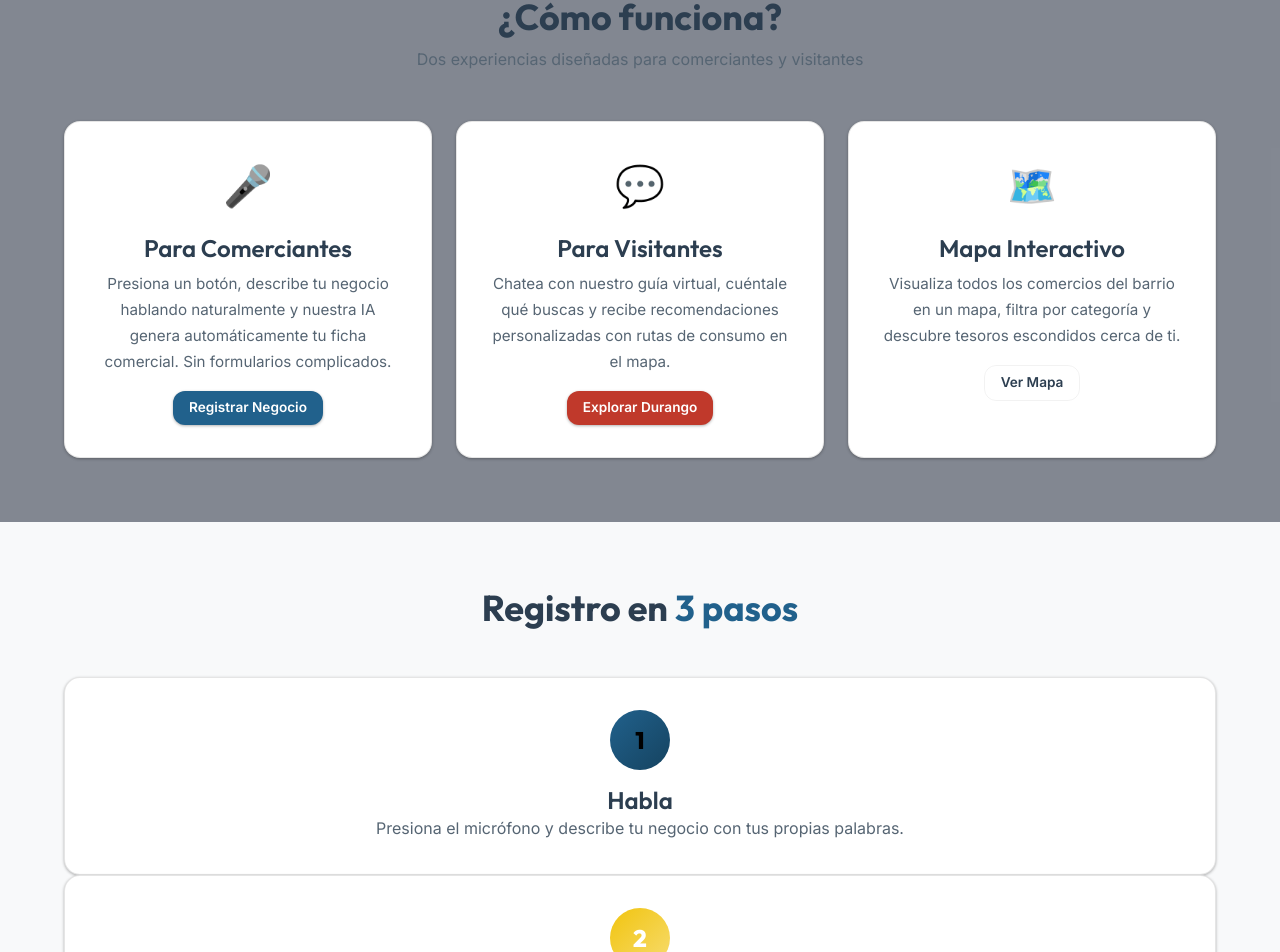
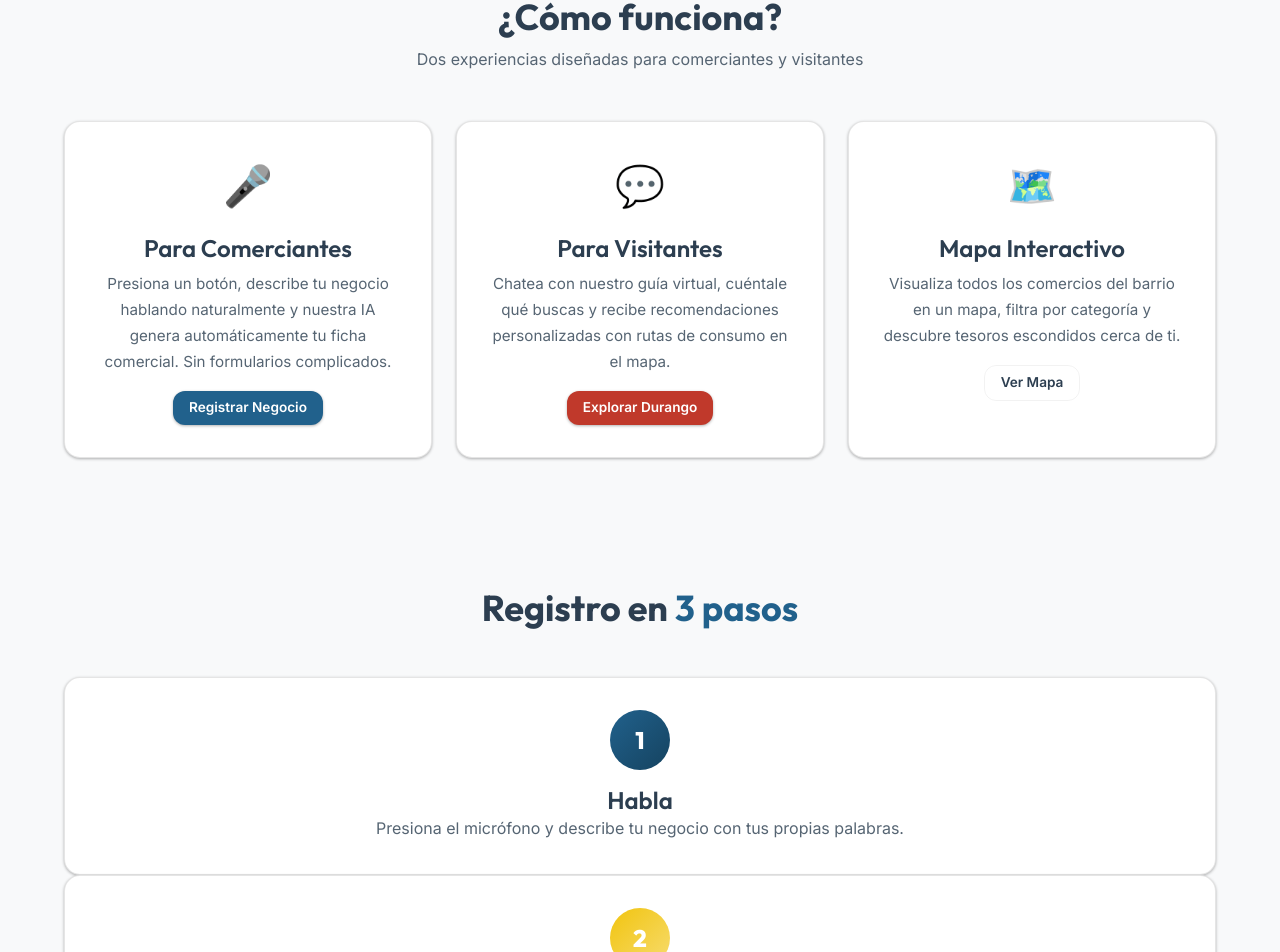
Before and after one commit to GustavoSanchezO/conectando_el_barrio, a Next.js app: page / in a window 1280 px wide. Shown: the part 869-1821 px from the top of the page. Built offline with nearby package versions, Linux system fonts and the light colour scheme.

Commit message:
🎨 Mejora de contraste de texto y compatibilidad de componentes para la paleta clara de Durango

```diff
--- a/src/app/globals.css
+++ b/src/app/globals.css
@@ -1011,7 +1011,7 @@ select.form-input {
 
 .chat-bubble.user {
   background: linear-gradient(135deg, var(--primary), var(--primary-dark));
-  color: #000;
+  color: #fff;
   align-self: flex-end;
   border-bottom-right-radius: var(--space-xs);
   font-weight: 500;
@@ -1051,7 +1051,7 @@ select.form-input {
   padding: 0.7rem 1rem;
   border-radius: var(--radius-full);
   border: 1px solid var(--border);
-  background: rgba(15, 23, 42, 0.6);
+  background: var(--bg-secondary);
   color: var(--text-primary);
   outline: none;
   transition: var(--transition-fast);
@@ -1066,7 +1066,7 @@ select.form-input {
   height: 42px;
   border-radius: 50%;
   background: linear-gradient(135deg, var(--primary), var(--primary-dark));
-  color: #000;
+  color: #fff;
   display: flex;
   align-items: center;
   justify-content: center;
@@ -1095,7 +1095,7 @@ select.form-input {
   height: 60px;
   border-radius: 50%;
   background: linear-gradient(135deg, var(--primary), var(--secondary));
-  color: #000;
+  color: #fff;
   font-size: 1.5rem;
   display: flex;
   align-items: center;
@@ -1269,7 +1269,7 @@ select.form-input {
 .step.active .step-number {
   background: linear-gradient(135deg, var(--primary), var(--primary-dark));
   border-color: var(--primary);
-  color: #000;
+  color: #fff;
 }
 
 .step.completed .step-number {
--- a/src/app/page.js
+++ b/src/app/page.js
@@ -54,7 +54,7 @@ export default function HomePage() {
       </section>
 
       {/* How it works */}
-      <section className="section" style={{ background: 'rgba(15, 23, 42, 0.5)' }}>
+      <section className="section" style={{ background: 'var(--bg-primary)' }}>
         <div className="container">
           <h2 className="text-center" style={{ marginBottom: 'var(--space-sm)' }}>
             ¿Cómo funciona?
@@ -135,7 +135,7 @@ export default function HomePage() {
                   justifyContent: 'center',
                   fontSize: '1.5rem',
                   fontWeight: '800',
-                  color: '#000',
+                  color: '#fff',
                   margin: '0 auto var(--space-md)',
                   fontFamily: 'var(--font-heading)',
                 }}
--- a/src/app/registrar/page.js
+++ b/src/app/registrar/page.js
@@ -142,7 +142,7 @@ export default function RegistrarPage() {
             style={{
               marginTop: 'var(--space-lg)',
               padding: 'var(--space-md)',
-              background: 'rgba(15, 23, 42, 0.5)',
+              background: 'var(--bg-primary)',
               borderRadius: 'var(--radius-md)',
               fontSize: '0.9rem',
               color: 'var(--text-secondary)',
```
